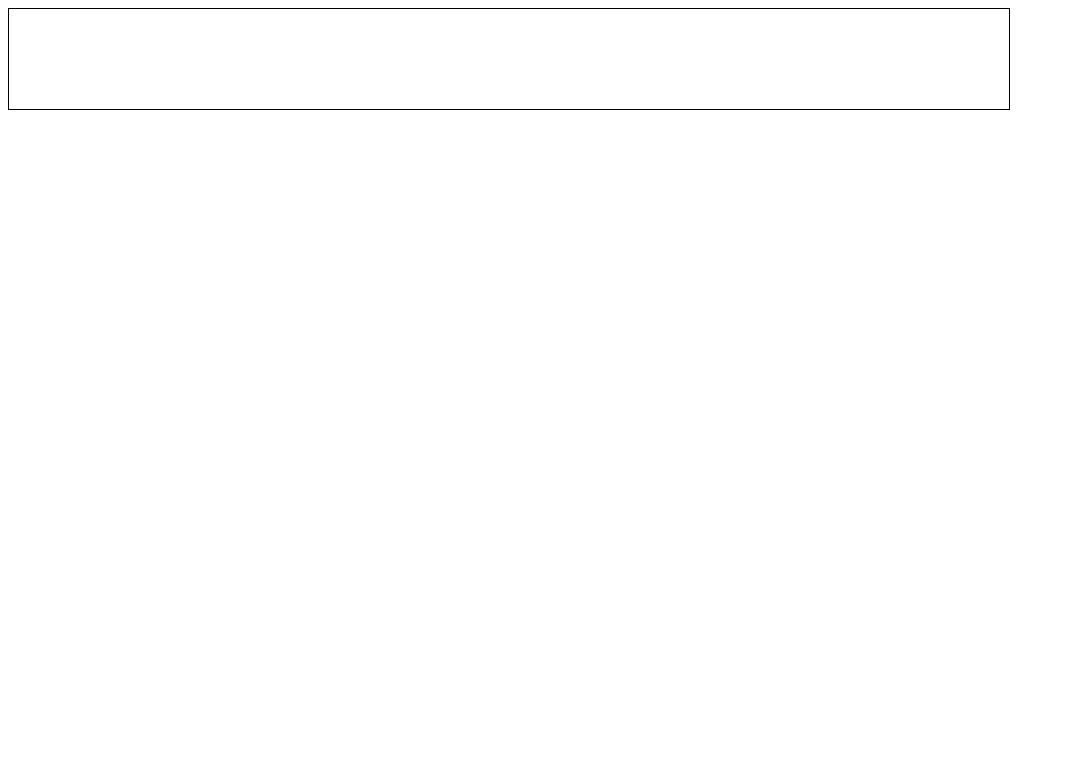
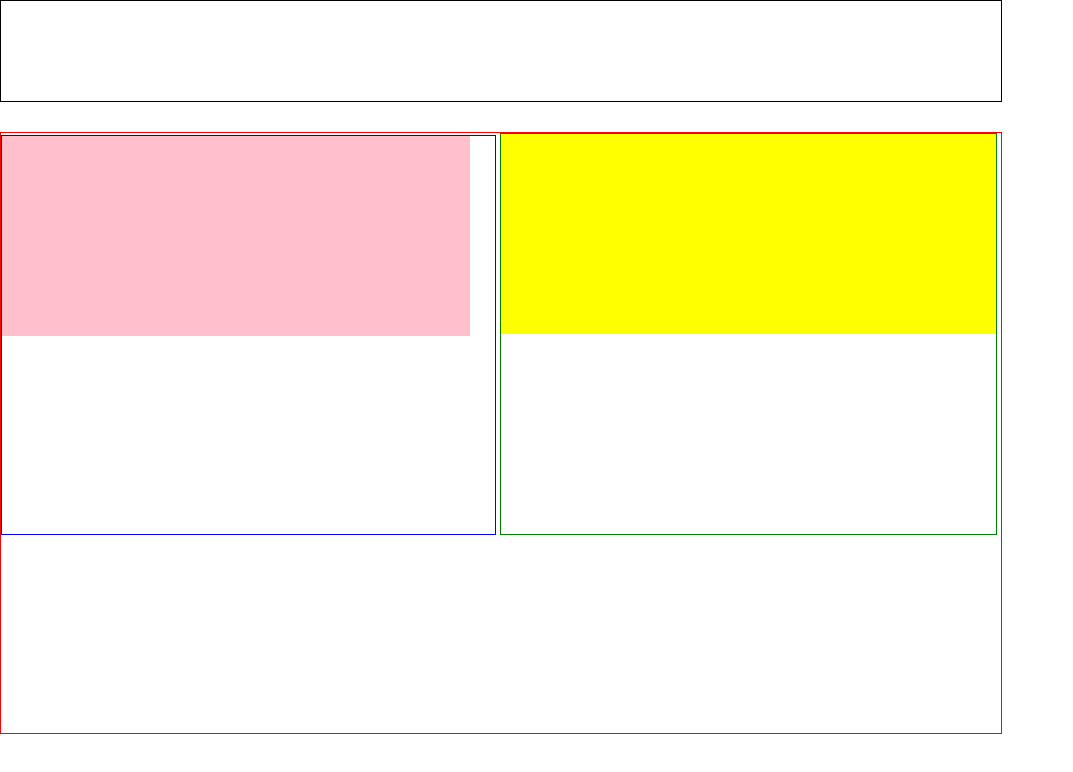
Before and after one commit to kunghwan/dw-data101, a plain HTML site: page 11월29일 오후/test.html in a window 1280 px wide. Shown: the whole page, without its empty margins (0-1073 px from the left). Drawn offline with Linux system fonts and the light colour scheme.

Commit message:
second commit

```diff
--- a/11월29일 오후/mycss.css
+++ b/11월29일 오후/mycss.css
@@ -1,5 +1,37 @@
+body {
+  margin: 0;
+}
+
 .header {
   width: 1000px;
   height: 100px;
   border: 1px solid black;
+  margin-bottom: 30px;
 }
+.wrap {
+  width: 1000px;
+  height: 600px;
+  border: 1px solid red;
+}
+.left {
+  box-sizing: border-box;
+  width: 495px;
+  height: 400px;
+  border: 1px solid blue;
+  display: inline-block;
+  padding-right: 25px;
+}
+.right {
+  width: 495px;
+  height: 400px;
+  border: 1px solid green;
+  display: inline-block;
+}
+.left_box {
+  height: 200px;
+  background: pink;
+}
+.right_box {
+  height: 200px;
+  background: yellow;
+}
--- a/11월29일 오후/test.html
+++ b/11월29일 오후/test.html
@@ -9,8 +9,13 @@
   <body>
     <div class="class header"></div>
     <div class="wrap">
-      <div class="left"></div>
-      <div class="right"></div>
+      <div class="left">
+        <div class="left_box"></div>
+      </div>
+      <div class="right">
+        <div class="right_box"></div>
+      </div>
+      <!-- 498+1*2(볼더)+enter써서 한칸띄어쓰기경우=500여서 안붙음 -->
     </div>
   </body>
 </html>
```
